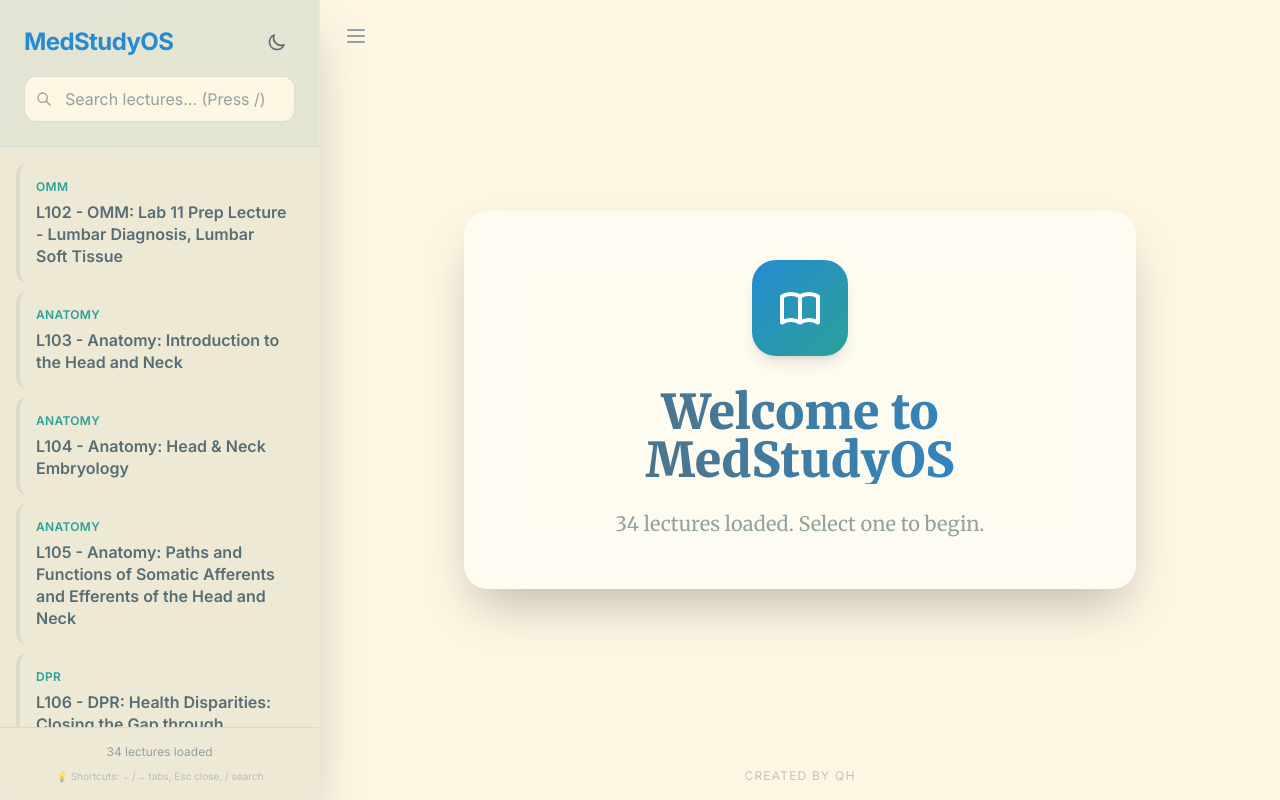
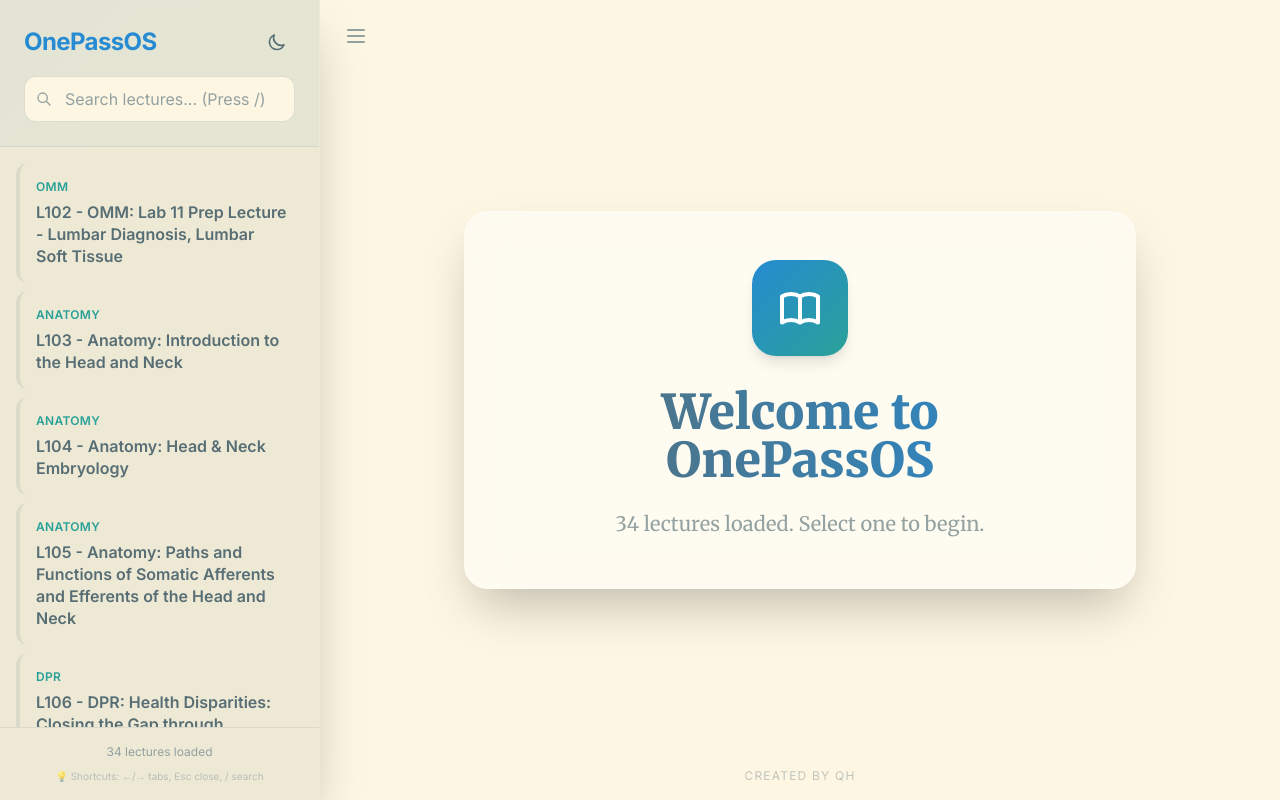
Before and after one commit to queasyquackers/Block-3-Summaries, a plain HTML site: page index.html in a window 1280 px wide. Drawn offline with nearby package versions, Linux system fonts and the light colour scheme.

Commit message:
Rebrand?

```diff
--- a/index.html
+++ b/index.html
@@ -4,7 +4,7 @@
 <head>
     <meta charset="UTF-8">
     <meta name="viewport" content="width=device-width, initial-scale=1.0">
-    <title>MedStudyOS</title>
+    <title>OnePassOS</title>
     <link rel="preconnect" href="https://fonts.googleapis.com">
     <link rel="preconnect" href="https://fonts.gstatic.com" crossorigin>
     <link
@@ -284,7 +284,7 @@
             <div class="p-6 border-b border-solarized-base1/20 dark:border-dark-border gradient-overlay">
                 <div class="flex items-center justify-between mb-4">
                     <h1 class="text-2xl font-bold text-solarized-blue dark:text-dark-accent tracking-tight font-sans">
-                        MedStudyOS</h1>
+                        OnePassOS</h1>
                     <button id="darkModeToggle"
                         class="p-2 rounded-lg hover:bg-solarized-base3 dark:hover:bg-dark-hover transition-all duration-300 ripple-container group">
                         <!-- Moon Icon (for Light Mode) -->
@@ -345,7 +345,7 @@
                     </div>
                     <h2
                         class="text-5xl font-black text-transparent bg-clip-text bg-gradient-to-r from-solarized-base01 to-solarized-blue dark:from-white dark:to-dark-accent mb-6 font-display">
-                        Welcome to<br>MedStudyOS</h2>
+                        Welcome to<br>OnePassOS</h2>
                     <p class="text-xl text-solarized-base1 dark:text-dark-muted max-w-md mx-auto leading-relaxed"
                         id="welcomeMessage">Loading lectures...</p>
                 </div>
```
